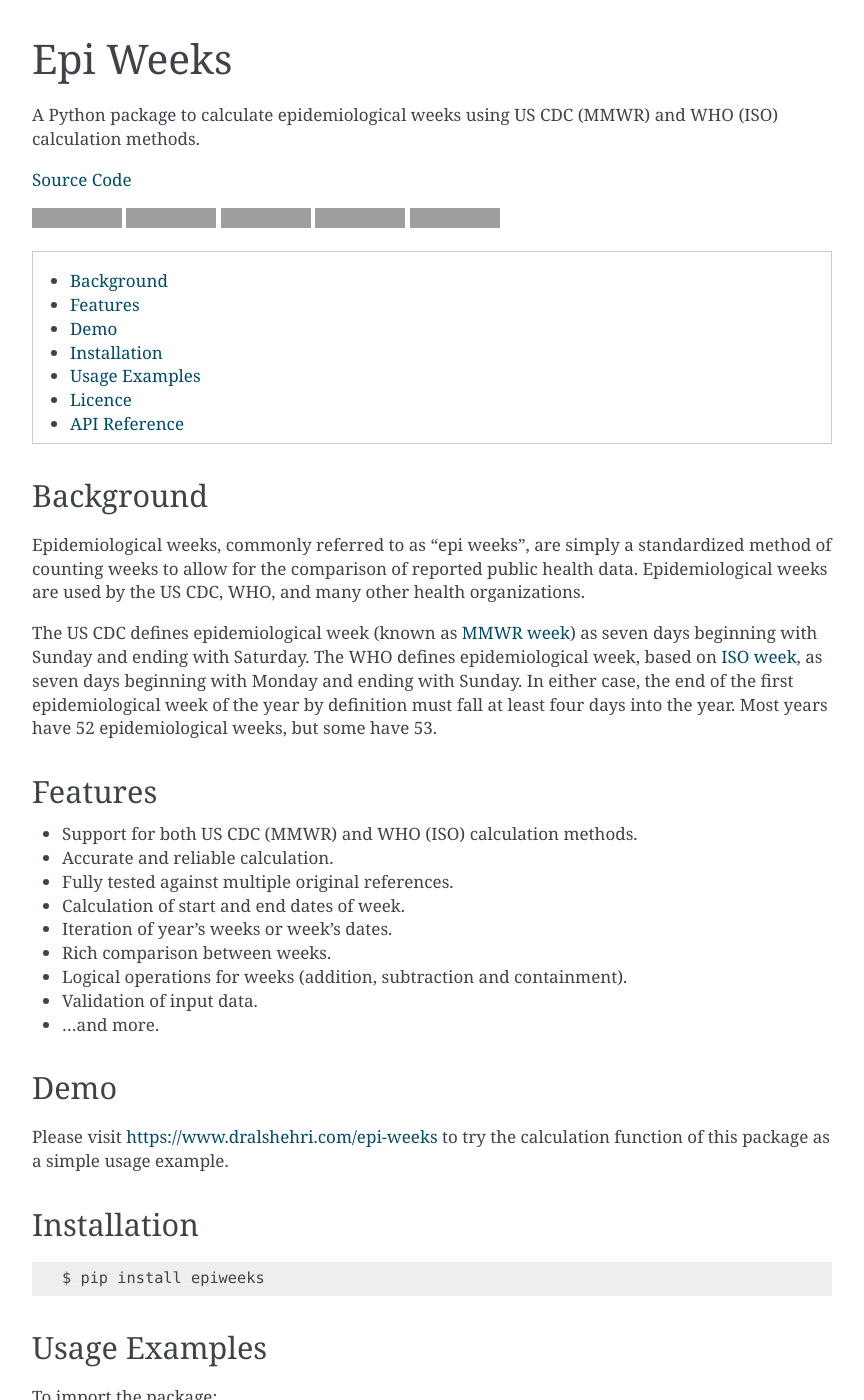
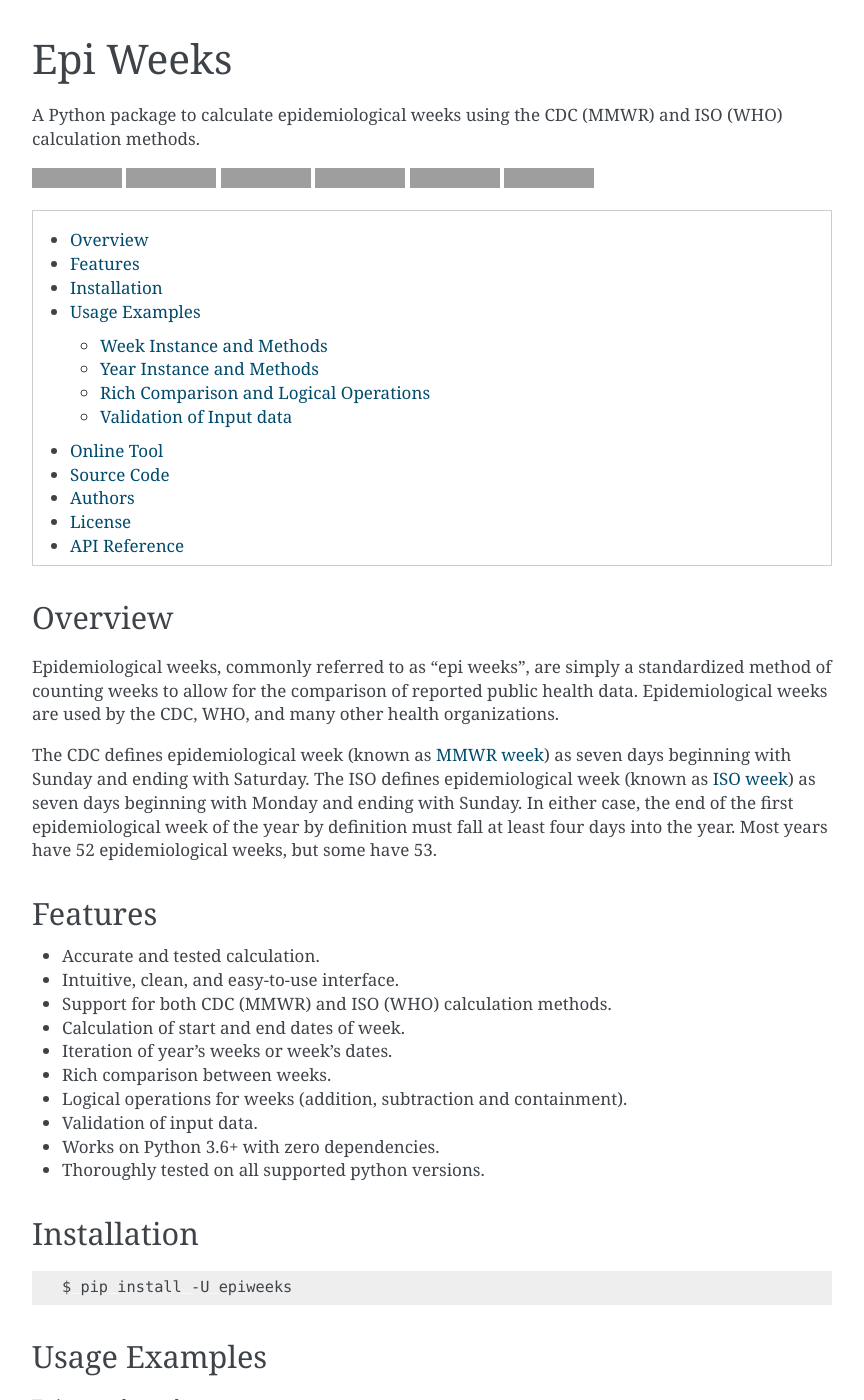
Before and after one commit to dralshehri/epiweeks, a Sphinx documentation site: the page built from docs/index.rst, in a window 1280 px wide and 1400 px high. Shown: the whole window, without its empty margins (168-1032 px from the left). Built offline with Sphinx 7.4.7, drawn with Linux system fonts in a browser that asks for light colours; some of the changed text lies outside the part shown; grey boxes are pictures that could not be loaded.

Commit message:
update documentation

```diff
--- a/docs/index.rst
+++ b/docs/index.rst
@@ -1,58 +1,56 @@
 Epi Weeks
 =========
 
-A Python package to calculate epidemiological weeks using US CDC (MMWR) and
-WHO (ISO) calculation methods.
+A Python package to calculate epidemiological weeks using the CDC (MMWR) and
+ISO (WHO) calculation methods.
 
-`Source Code <https://github.com/dralshehri/epi-weeks>`__
-
-|travis| |codecov| |docs| |supported| |version|
+|travis| |codecov| |docs| |supported| |version| |license|
 
 .. |travis|
-   image:: https://img.shields.io/travis/com/dralshehri/epi-weeks.svg
+   image:: https://img.shields.io/travis/com/dralshehri/epiweeks.svg
    :alt: Build Status
-   :target: https://travis-ci.com/dralshehri/epi-weeks
-
+   :target: https://travis-ci.com/dralshehri/epiweeks
 .. |codecov|
-   image:: https://img.shields.io/codecov/c/github/dralshehri/epi-weeks.svg
+   image:: https://img.shields.io/codecov/c/github/dralshehri/epiweeks.svg
    :alt: Coverage Status
-   :target: https://codecov.io/github/dralshehri/epi-weeks
-
+   :target: https://codecov.io/github/dralshehri/epiweeks
 .. |docs|
-   image:: https://img.shields.io/readthedocs/epiweeks/latest.svg
+   image:: https://img.shields.io/readthedocs/epiweeks/stable.svg
    :alt: Docs Status
-   :target: https://epiweeks.readthedocs.io/en/latest
-
+   :target: https://epiweeks.readthedocs.io/
 .. |supported|
    image:: https://img.shields.io/pypi/pyversions/epiweeks.svg
-   :alt: Supported versions
+   :alt: Python version support
    :target: https://pypi.python.org/pypi/epiweeks
-
 .. |version|
    image:: https://img.shields.io/pypi/v/epiweeks.svg
-   :alt: PyPI Package latest release
+   :alt: PyPI Package version
    :target: https://pypi.python.org/pypi/epiweeks
+.. |license|
+   image:: https://img.shields.io/github/license/dralshehri/epiweeks.svg
+   :alt: License
+   :target: https://github.com/dralshehri/epiweeks/blob/master/LICENSE
 
 .. contents::
    :local:
    :backlinks: none
 
-Background
-----------
+.. module:: epiweeks
+
+Overview
+--------
 
 Epidemiological weeks, commonly referred to as "epi weeks", are simply
 a standardized method of counting weeks to allow for the comparison of
-reported public health data.
-Epidemiological weeks are used by the US CDC, WHO, and many other health
-organizations.
+reported public health data. Epidemiological weeks are used by the CDC, WHO,
+and many other health organizations.
 
-The US CDC defines epidemiological week (known as `MMWR week`_) as seven days
-beginning with Sunday and ending with Saturday.
-The WHO defines epidemiological week, based on `ISO week`_, as seven days
-beginning with Monday and ending with Sunday.
-In either case, the end of the first epidemiological
-week of the year by definition must fall at least four days into the year.
-Most years have 52 epidemiological weeks, but some have 53.
+The CDC defines epidemiological week (known as `MMWR week`_) as seven days
+beginning with Sunday and ending with Saturday. The ISO defines epidemiological
+week (known as `ISO week`_) as seven days beginning with Monday and ending with
+Sunday. In either case, the end of the first epidemiological week of the year
+by definition must fall at least four days into the year. Most years have 52
+epidemiological weeks, but some have 53.
 
 .. _`MMWR week`: https://wwwn.cdc.gov/nndss/document/MMWR_Week_overview.pdf
 .. _`ISO week`: https://en.wikipedia.org/wiki/ISO_week_date
@@ -60,28 +58,23 @@
 Features
 --------
 
-- Support for both US CDC (MMWR) and WHO (ISO) calculation methods.
-- Accurate and reliable calculation.
-- Fully tested against multiple original references.
+- Accurate and tested calculation.
+- Intuitive, clean, and easy-to-use interface.
+- Support for both CDC (MMWR) and ISO (WHO) calculation methods.
 - Calculation of start and end dates of week.
 - Iteration of year's weeks or week's dates.
 - Rich comparison between weeks.
 - Logical operations for weeks (addition, subtraction and containment).
 - Validation of input data.
-- ...and more.
-
-Demo
-----
-
-Please visit https://www.dralshehri.com/epi-weeks to try the
-calculation function of this package as a simple usage example.
+- Works on Python 3.6+ with zero dependencies.
+- Thoroughly tested on all supported python versions.
 
 Installation
 ------------
 
 .. code-block:: bash
 
-   $ pip install epiweeks
+   $ pip install -U epiweeks
 
 Usage Examples
 --------------
@@ -90,69 +83,143 @@
 
 .. code-block:: pycon
 
-   >>> import epiweeks as epi
+   >>> from epiweeks import Week, Year
 
-To calculate epidemiological week from a Gregorian date or today date:
+Week Instance and Methods
+~~~~~~~~~~~~~~~~~~~~~~~~~
+
+You can create an instance of :obj:`Week` object by only providing the year
+and week number:
 
 .. code-block:: pycon
 
-   >>> epi.Week(2019, 1)
-   Week(2019, 1, cdc)
+   >>> Week(2019, 1)
+   Week(2019, 1, CDC)
 
-   >>> epi.Week.fromdate(2018, 12, 30)
-   Week(2019, 1, cdc)
-
-   >>> epi.Week.thisweek()
-   Week(2018, 48, cdc)
-
-By default, US CDC calculation method is assumed. To use WHO method instead:
+It is also possible to create an instance of :obj:`Week` object from a date,
+formatted string, or current date:
 
 .. code-block:: pycon
 
-   >>> epi.Week(2019, 1, 'who')
-   Week(2019, 1, who)
+   >>> from datetime import date
+   >>> my_date = date(2018, 12, 30)
+   >>> Week.fromdate(my_date)
+   Week(2019, 1, CDC)
 
-   >>> epi.Week.fromdate(2018, 12, 30, 'who')
-   Week(2018, 52, who)
+   >>> Week.fromstring("2019W01")
+   Week(2019, 1, CDC)
 
-   >>> epi.Week.thisweek('who')
-   Week(2018, 48, who)
+   >>> Week.thisweek()
+   Week(2019, 26, CDC)
 
-To get an iterator of :obj:`epiweeks.Week` objects for an epidemiological year:
+By default, the CDC calculation method is assumed when creating the :obj:`Week`
+object instance. To use the ISO method instead:
 
 .. code-block:: pycon
 
-   >>> list(epi.Year(2018).iterweeks())
-   [(Week(2018, 1, cdc), ..., Week(2018, 52, cdc))]
+   >>> Week(2019, 1, "ISO")
+   Week(2019, 1, ISO)
 
-The instance of :obj:`epiweeks.Week` object has some other useful methods:
+   >>> from datetime import date
+   >>> my_date = date(2018, 12, 30)
+   >>> Week.fromdate(my_date, "ISO")
+   Week(2018, 52, ISO)
+
+   >>> Week.fromstring("2019W01", "ISO")
+   Week(2019, 1, ISO)
+
+   >>> Week.thisweek("ISO")
+   Week(2019, 26, ISO)
+
+The instance of :obj:`Week` object has some other useful methods:
 
 .. code-block:: pycon
 
-   >>> week = epi.Week(2019, 1)
+   >>> week = Week(2019, 2)
 
    >>> week.weektuple()
-   (2019, 1)
+   (2019, 2)
+
+   >>> week.cdcformat()
+   '201902'
 
    >>> week.isoformat()
-   '2019W01'
+   '2019W02'
 
    >>> week.startdate()
-   datetime.date(2018, 12, 30)
+   datetime.date(2019, 1, 6)
 
    >>> week.enddate()
-   datetime.date(2019, 1, 5)
+   datetime.date(2019, 1, 12)
 
    >>> list(week.iterdates())
-   [(datetime.date(2018, 12, 30), ..., datetime.date(2019, 1, 5))]
+   [(datetime.date(2019, 1, 6), ..., datetime.date(2019, 1, 12))]
 
-Rich comparison, addition, subtracting and containment operators for
-:obj:`epiweeks.Week` object are supported:
+   >>> week.daydate(3)  # Thursday
+   datetime.date(2019, 1, 10)
+
+Year Instance and Methods
+~~~~~~~~~~~~~~~~~~~~~~~~~
+
+You can create an instance of :obj:`Year` object by only providing the year,
+or from current date:
 
 .. code-block:: pycon
 
-   >>> week1 = epi.Week(2019, 1)
-   >>> week2 = epi.Week(2018, 52)
+   >>> Year(2018)
+   Year(2018, CDC)
+
+   >>> Year.thisyear()
+   Year(2019, CDC)
+
+By default, the CDC calculation method is assumed when creating the :obj:`Year`
+object instance. To use the ISO method instead:
+
+.. code-block:: pycon
+
+   >>> Year(2018, "ISO")
+   Year(2018, ISO)
+
+   >>> Year.thisyear("ISO")
+   Year(2019, ISO)
+
+To get a list of :obj:`Week` objects for all weeks of a year:
+
+.. code-block:: pycon
+
+   >>> list(Year(2019).iterweeks())
+   [(Week(2019, 1, CDC), ..., Week(2019, 52, CDC))]
+
+The instance of :obj:`Year` object has some other useful methods:
+
+.. code-block:: pycon
+
+   >>> year = Year(2019)
+
+   >>> year.totalweeks()
+   52
+
+   >>> year.startdate()
+   datetime.date(2018, 12, 30)
+
+   >>> year.enddate()
+   datetime.date(2019, 12, 28)
+
+Rich Comparison and Logical Operations
+~~~~~~~~~~~~~~~~~~~~~~~~~~~~~~~~~~~~~~
+
+Rich comparison (==, !=, >, >=, <, <=) between :obj:`Week` objects is
+supported. Adding or subtracting (+, -) an integer to/from a :obj:`Week` object
+is also supported and results in a new :obj:`Week` with that number of weeks
+added or subtracted. Containment operator (in) allows testing membership of a
+:obj:`datetime.date` to the :obj:`Week` object. Using these operators with
+an unexpected type of object raises a ``TypeError`` exception that can be
+caught and handled in ``try`` and ``except`` blocks:
+
+.. code-block:: pycon
+
+   >>> week1 = Week(2019, 1)
+   >>> week2 = Week(2018, 52)
 
    >>> week1 > week2
    True
@@ -161,39 +228,69 @@
    True
 
    >>> week1 + 3
-   Week(2019, 4, cdc)
+   Week(2019, 4, CDC)
 
    >>> from datetime import date
    >>> date(2019, 1, 2) in week1
    True
 
-Input values are by default checked if valid. Invalid input will raise
-``TypeError`` or ``ValueError`` exception that can be caught and handled
-in try and except blocks:
+   >>> week1 == "2019W01"
+   Traceback...
+   TypeError: can't compare 'Week' to 'str'
+
+Validation of Input data
+~~~~~~~~~~~~~~~~~~~~~~~~
+
+Input values are by default checked if valid. Invalid input raises
+``ValueError`` exception. That can be caught and handled in ``try`` and
+``except`` blocks:
 
 .. code-block:: pycon
 
-   >>> epi.Week(2018, 53)
+   >>> Week(2018, 53)
    Traceback...
    ValueError: week must be in 1..52 for year
 
-   >>> epi.Year(2019, 'mmwr')
+   >>> Year(2019, 'mmwr')
    Traceback...
-   ValueError: method must be 'who' or 'cdc'
+   ValueError: method must be 'CDC' or 'ISO'
 
-Licence
+Online Tool
+-----------
+
+The following is a simple online calculation tool that was developed to
+calculate epidemiological weeks by the CDC method using the latest version of
+this package:
+
+https://www.dralshehri.com/epiweeks/
+
+Source Code
+-----------
+
+The source code of this package is available on
+`GitHub <https://github.com/dralshehri/epiweeks>`__ where you can
+contribute and report issues.
+
+Authors
 -------
 
-This package is distributed under an MIT licence.
-The licence is as follows (from ``LICENSE.txt`` file):
+The main author is Mohammed Alshehri —
+`@dralshehri <https://github.com/dralshehri>`__.
 
-.. literalinclude:: ../LICENSE.txt
+License
+-------
+
+This package is distributed under an MIT license.
+The license is as follows:
+
+.. literalinclude:: ../LICENSE
    :language: text
 
 API Reference
 -------------
 
 This section documents the API of `epiweeks` module, which is the main module
-of Epi Weeks package.
+of this package.
 
-.. automodule:: epiweeks
+.. autoclass:: Week
+.. autoclass:: Year
```
